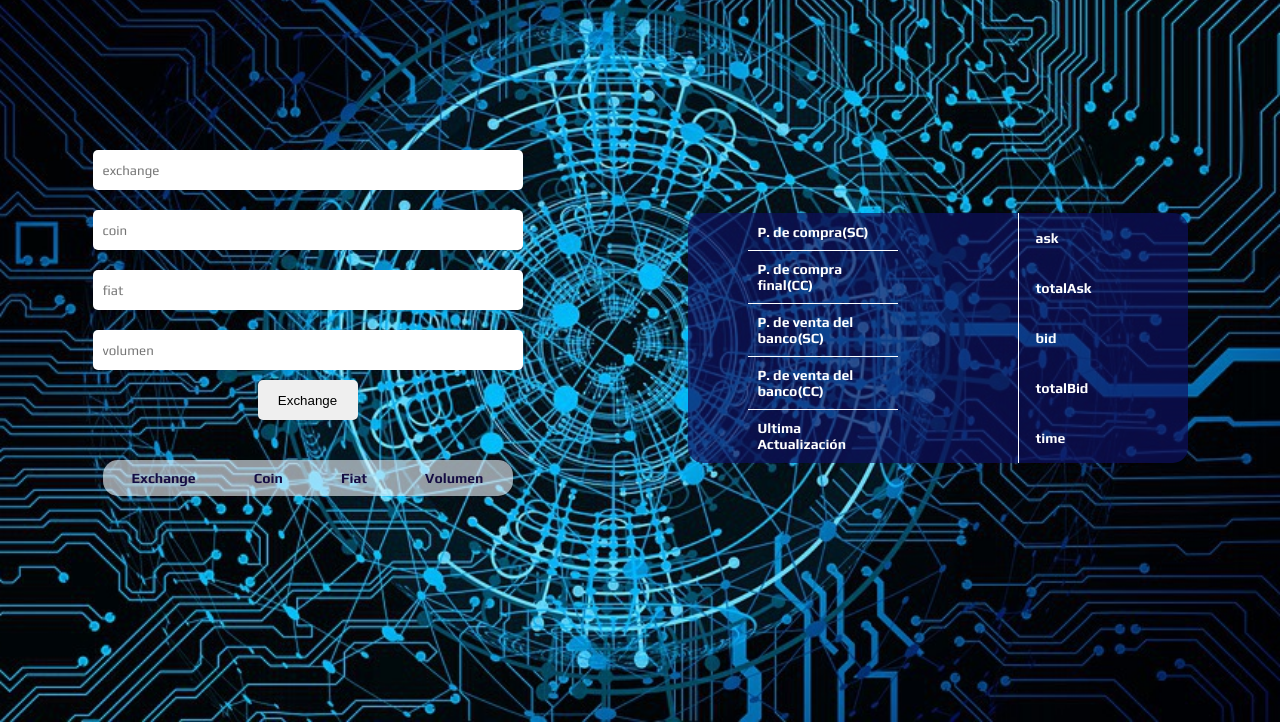
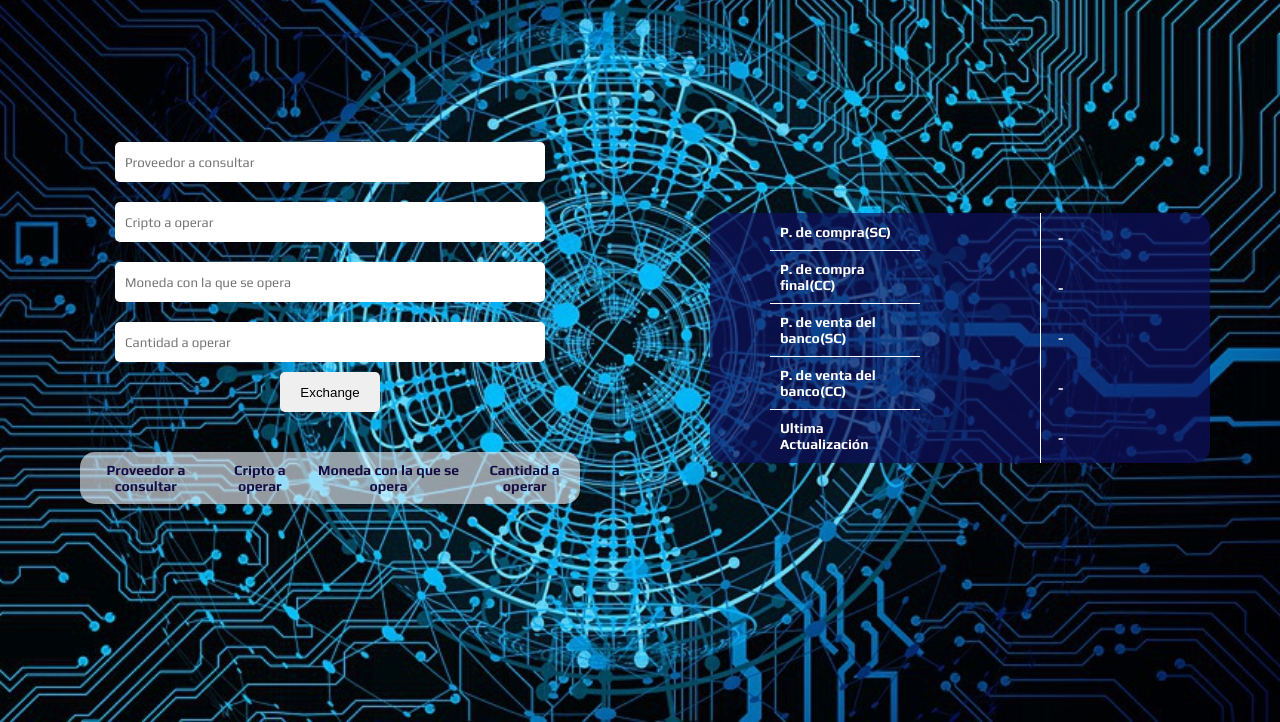
Before and after one commit to abril-cantera/CriptoYa, a website: page index.html in a window 1280 px wide. Shown: the part 78-800 px from the top of the page. Drawn offline with Linux system fonts and the light colour scheme.

Commit message:
Modificaciones terminadas, agregue limpieza del formulario despues de consultar

```diff
--- a/index.html
+++ b/index.html
@@ -20,11 +20,19 @@
 
     <div class="containerPrincipal">
       <div class="containerFormInfo">
-        <form class="container-form">
-          <input id="exchange" placeholder="exchange" type="text" />
-          <input id="coin" placeholder="coin" type="text" />
-          <input id="fiat" placeholder="fiat" type="text" />
-          <input id="volumen" placeholder="volumen" type="number" />
+        <form id="form" class="container-form">
+          <input
+            id="exchange"
+            placeholder="Proveedor a consultar"
+            type="text"
+          />
+          <input id="coin" placeholder="Cripto a operar" type="text" />
+          <input
+            id="fiat"
+            placeholder="Moneda con la que se opera"
+            type="text"
+          />
+          <input id="volumen" placeholder="Cantidad a operar" type="number" />
           <button
             type="button"
             class="btn"
@@ -37,10 +45,10 @@
 
         <section class="container-container-input">
           <section class="container-input">
-            <h5 id="exchangeValueInput">Exchange</h5>
-            <h5 id="coinValueInput">Coin</h5>
-            <h5 id="fiatValueInput">Fiat</h5>
-            <h5 id="volumenValueInput">Volumen</h5>
+            <h5 id="exchangeValueInput">Proveedor a consultar</h5>
+            <h5 id="coinValueInput">Cripto a operar</h5>
+            <h5 id="fiatValueInput">Moneda con la que se opera</h5>
+            <h5 id="volumenValueInput">Cantidad a operar</h5>
           </section>
         </section>
       </div>
@@ -55,11 +63,11 @@
         </section>
 
         <section class="container-calc">
-          <h5 id="ask">ask</h5>
-          <h5 id="totalAsk">totalAsk</h5>
-          <h5 id="bid">bid</h5>
-          <h5 id="totalBid">totalBid</h5>
-          <h5 id="time">time</h5>
+          <h5 id="ask">-</h5>
+          <h5 id="totalAsk">-</h5>
+          <h5 id="bid">-</h5>
+          <h5 id="totalBid">-</h5>
+          <h5 id="time">-</h5>
         </section>
       </div>
     </div>
--- a/main.js
+++ b/main.js
@@ -16,11 +16,13 @@ async function consultarExchange() {
   var coinValueInput = document.getElementById('coinValueInput')
   var fiatValueInput = document.getElementById('fiatValueInput')
   var volumenValueInput = document.getElementById('volumenValueInput')
+  var form = document.getElementById('form')
 
-  console.log(exchange);
+  /* console.log(exchange);
   console.log(coin);
   console.log(fiat);
-  console.log(volumen);
+  console.log(volumen); */
+
 
   const apiExchange = `${api}/${exchange}/${coin}/${fiat}/${volumen}`;
 
@@ -28,17 +30,26 @@ async function consultarExchange() {
   fetch(apiExchange)
     .then(res => res.json())
     .then(res => {
+      console.log(res);
+
       exchangeValueInput.innerHTML = `${exchange}`
       coinValueInput.innerHTML = `${coin}`
       fiatValueInput.innerHTML = `${fiat}`
       volumenValueInput.innerHTML = `${volumen}`
 
 
-     ask.innerHTML = `${res.ask}`
-     totalAsk.innerHTML = `${res.totalAsk}`
-     bid.innerHTML = `${res.bid}`
-     time.innerHTML = `${res.time}`
-     totalBid.innerHTML = `${res.totalBid}`
+
+      ask.innerHTML = `${new Intl.NumberFormat('en-US', { style: 'currency', currency: 'USD' }).format(res.ask)
+        }`;
+
+      totalAsk.innerHTML = `${new Intl.NumberFormat('en-US', { style: 'currency', currency: 'USD' }).format(res.totalAsk)} `
+
+      bid.innerHTML = `${new Intl.NumberFormat('en-US', { style: 'currency', currency: 'USD' }).format(res.bid)} `
+
+      totalBid.innerHTML = `${new Intl.NumberFormat('en-US', { style: 'currency', currency: 'USD' }).format(res.totalBid)} `
+
+      time.innerHTML = `${new Date((res.time) * 1000).toLocaleString('en-US')} `
+
     })
     .catch(err => console.log(err))
 
@@ -48,7 +59,9 @@ async function consultarExchange() {
 
   // console.log(data);
 
-  // test.innerHTML = `${data.ask}`
+  // test.innerHTML = `${ data.ask } `
+
+  form.reset()
 
   console.log('Exchange');
 
--- a/styles.css
+++ b/styles.css
@@ -82,7 +82,7 @@ body {
 /**/
 
 .container-info {
-  width: 65%;
+  width: 90vw;
   max-width: 500px;
   color: rgb(255, 255, 255);
   display: flex;
@@ -128,6 +128,9 @@ body {
     justify-content: space-around;
     height: 85%;
   }
+  .container-input {
+    text-align: center;
+  }
   .containerFormInfo {
     display: flex;
     flex-direction: column;
```
Lines whose indentation alone changed are shown as unchanged.
